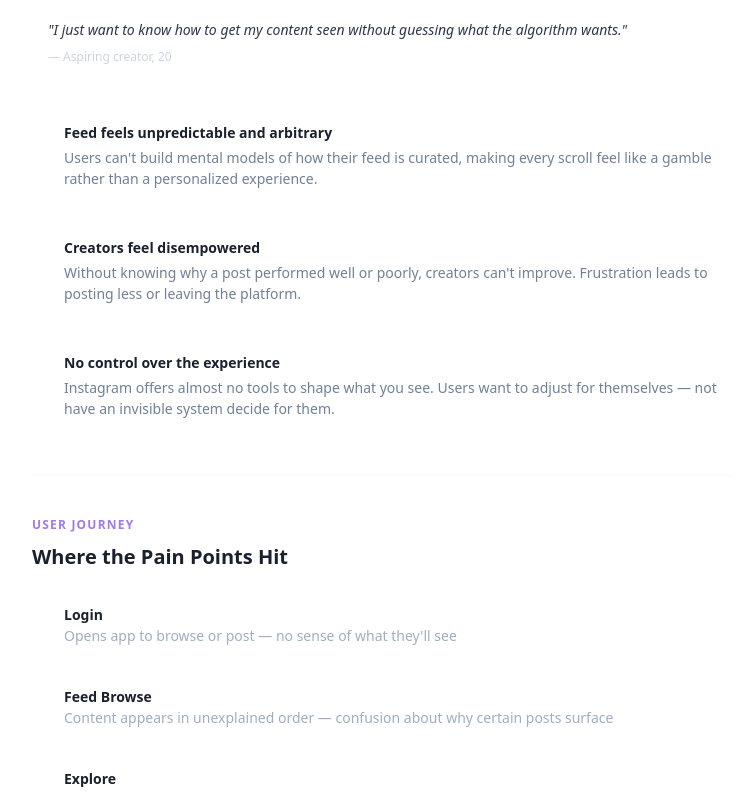
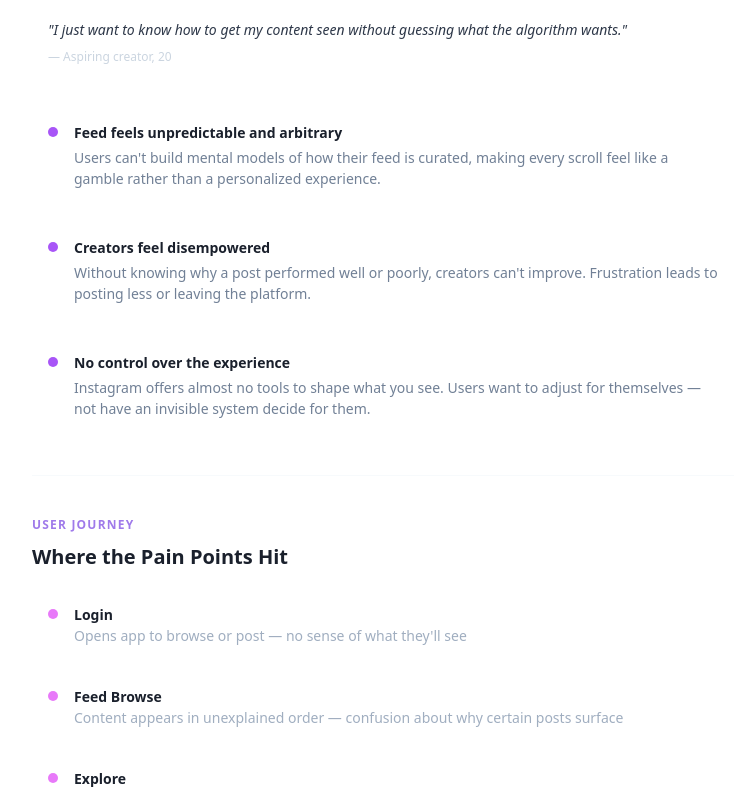
Before and after one commit to LiaYoonseoJang/personal-website, a React (Create React App) app: page /instagram-case-study in a window 1280 px wide. Shown: the part 1780-2572 px from the top of the page, without its empty margins (257-1005 px from the left). Built offline with nearby package versions, Linux system fonts and the light colour scheme.

Commit message:
replace emojis with colored dots

```diff
--- a/src/partials/InstagramCaseStudy.js
+++ b/src/partials/InstagramCaseStudy.js
@@ -118,21 +118,21 @@ const InstagramCaseStudy = () => (
           </div>
           <div className="space-y-4">
             <div className="flex gap-4 p-4 bg-gray-50 rounded-xl">
-              <span className="text-xl"></span>
+              <span style={{width:10,height:10,borderRadius:"50%",background:"#a855f7",display:"inline-block",flexShrink:0,marginTop:5}}></span>
               <div>
                 <p className="font-semibold text-gray-900 text-sm">Feed feels unpredictable and arbitrary</p>
                 <p className="text-gray-600 text-sm mt-1">Users can't build mental models of how their feed is curated, making every scroll feel like a gamble rather than a personalized experience.</p>
               </div>
             </div>
             <div className="flex gap-4 p-4 bg-gray-50 rounded-xl">
-              <span className="text-xl"></span>
+              <span style={{width:10,height:10,borderRadius:"50%",background:"#a855f7",display:"inline-block",flexShrink:0,marginTop:5}}></span>
               <div>
                 <p className="font-semibold text-gray-900 text-sm">Creators feel disempowered</p>
                 <p className="text-gray-600 text-sm mt-1">Without knowing why a post performed well or poorly, creators can't improve. Frustration leads to posting less or leaving the platform.</p>
               </div>
             </div>
             <div className="flex gap-4 p-4 bg-gray-50 rounded-xl">
-              <span className="text-xl"></span>
+              <span style={{width:10,height:10,borderRadius:"50%",background:"#a855f7",display:"inline-block",flexShrink:0,marginTop:5}}></span>
               <div>
                 <p className="font-semibold text-gray-900 text-sm">No control over the experience</p>
                 <p className="text-gray-600 text-sm mt-1">Instagram offers almost no tools to shape what you see. Users want to adjust for themselves — not have an invisible system decide for them.</p>
@@ -157,7 +157,7 @@ const InstagramCaseStudy = () => (
               { emoji: "", step: "Check Insights", pain: "Metrics exist but don't explain why reach was high or low" },
             ].map((item, i) => (
               <div key={i} className="flex gap-4 p-4 bg-gray-50 rounded-xl items-start">
-                <span className="text-lg">{item.emoji}</span>
+                <span style={{width:10,height:10,borderRadius:"50%",background:"#e879f9",display:"inline-block",flexShrink:0,marginTop:5}}></span>
                 <div>
                   <p className="font-semibold text-gray-900 text-sm">{item.step}</p>
                   <p className="text-gray-500 text-sm">{item.pain}</p>
--- a/src/partials/NetflixCaseStudy.js
+++ b/src/partials/NetflixCaseStudy.js
@@ -107,21 +107,21 @@ const NetflixCaseStudy = () => (
           <h2 className="text-xl font-bold text-gray-900 mb-4">Pain Points</h2>
           <div className="space-y-4">
             <div className="flex gap-4 p-4 bg-gray-50 rounded-xl">
-              <span className="text-xl"></span>
+              <span style={{width:10,height:10,borderRadius:"50%",background:"#ef4444",display:"inline-block",flexShrink:0,marginTop:5}}></span>
               <div>
                 <p className="font-semibold text-gray-900 text-sm">Decision fatigue is real</p>
                 <p className="text-gray-600 text-sm mt-1">A user watching 6 hrs/week may spend 1.5+ hrs/month just choosing what to watch. The scroll loop is frustrating, not enjoyable.</p>
               </div>
             </div>
             <div className="flex gap-4 p-4 bg-gray-50 rounded-xl">
-              <span className="text-xl"></span>
+              <span style={{width:10,height:10,borderRadius:"50%",background:"#ef4444",display:"inline-block",flexShrink:0,marginTop:5}}></span>
               <div>
                 <p className="font-semibold text-gray-900 text-sm">Recommendations feel stale</p>
                 <p className="text-gray-600 text-sm mt-1">The algorithm is slow to adapt when user preferences shift. Users who finish a genre binge keep seeing the same type of content weeks later.</p>
               </div>
             </div>
             <div className="flex gap-4 p-4 bg-gray-50 rounded-xl">
-              <span className="text-xl"></span>
+              <span style={{width:10,height:10,borderRadius:"50%",background:"#ef4444",display:"inline-block",flexShrink:0,marginTop:5}}></span>
               <div>
                 <p className="font-semibold text-gray-900 text-sm">Hidden gems stay hidden</p>
                 <p className="text-gray-600 text-sm mt-1">Niche titles that users would love get buried under mainstream recommendations, making the library feel smaller than it is.</p>
```
